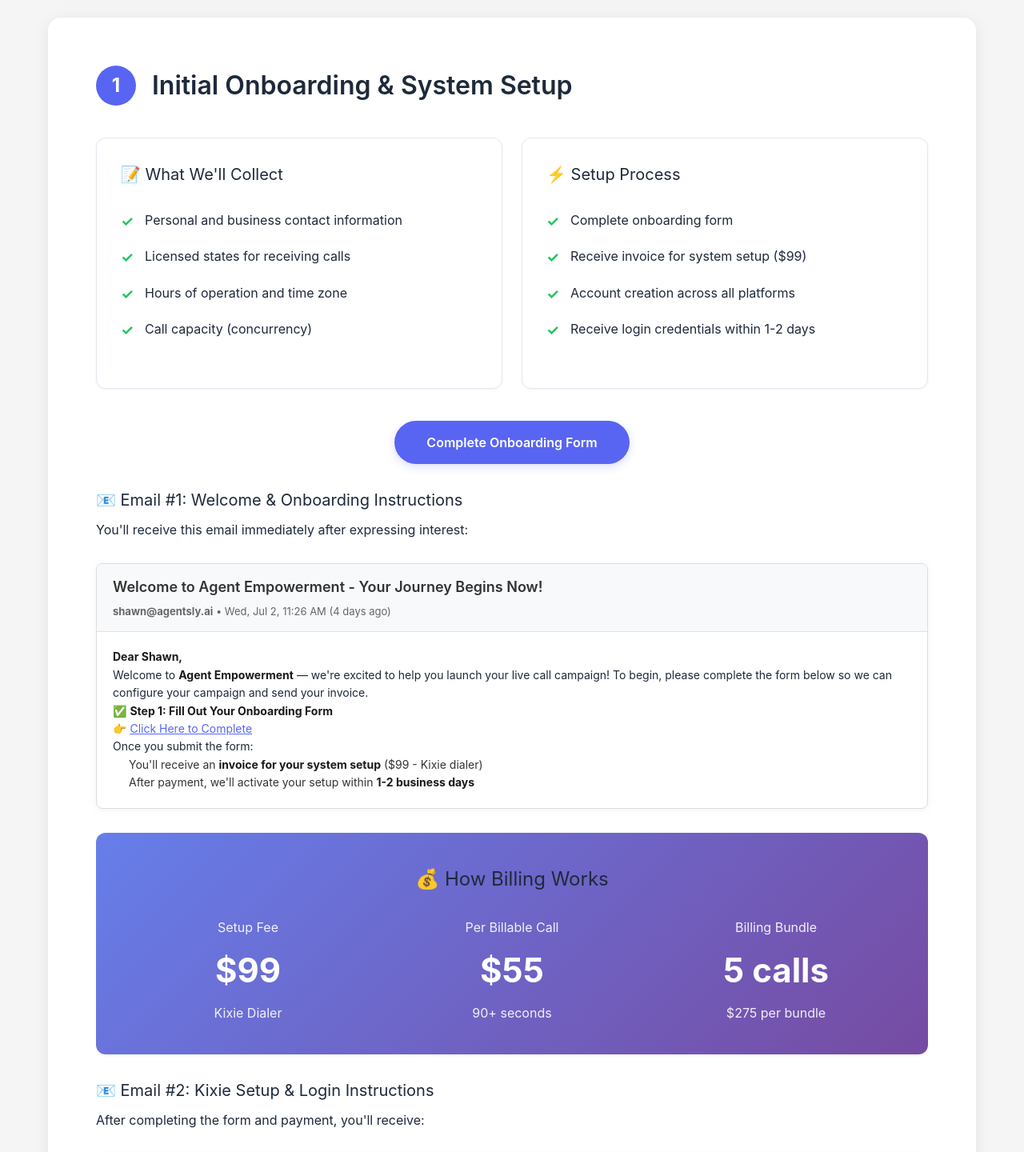
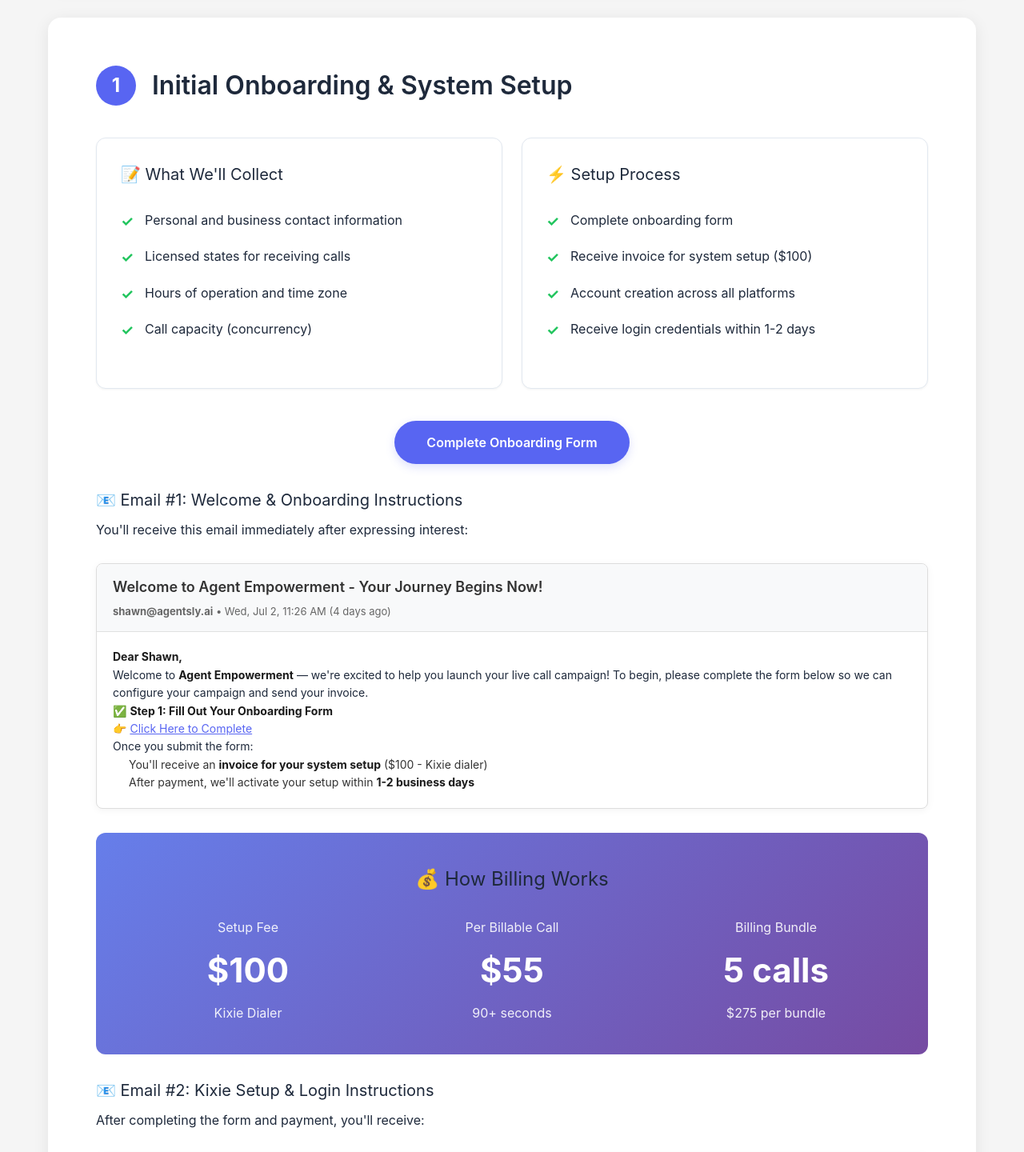
Before and after one commit to myacaexpress/AgentOnboardingFE, a Next.js app: page / in a window 1280 px wide. Shown: the part 844-2284 px from the top of the page at 80% size. Built offline with nearby package versions, Linux system fonts and the light colour scheme.

Commit message:
Update setup fee from 9 to 00
- Updated billing highlight section to show 00 setup fee
- Updated email preview to reflect 00 invoice amount
- Updated setup process checklist to show 00 fee

```diff
--- a/src/app/page.tsx
+++ b/src/app/page.tsx
@@ -58,7 +58,7 @@
               <h3>⚡ Setup Process</h3>
               <ul className="checklist">
                 <li>Complete onboarding form</li>
-                <li>Receive invoice for system setup ($99)</li>
+                <li>Receive invoice for system setup ($100)</li>
                 <li>Account creation across all platforms</li>
                 <li>Receive login credentials within 1-2 days</li>
               </ul>
@@ -87,7 +87,7 @@
               <p>👉 <a href="#" className="email-link">Click Here to Complete</a></p>
               <p>Once you submit the form:</p>
               <ol style={{marginLeft: '20px'}}>
-                <li>You&apos;ll receive an <strong>invoice for your system setup</strong> ($99 - Kixie dialer)</li>
+                <li>You&apos;ll receive an <strong>invoice for your system setup</strong> ($100 - Kixie dialer)</li>
                 <li>After payment, we&apos;ll activate your setup within <strong>1-2 business days</strong></li>
               </ol>
             </div>
@@ -98,7 +98,7 @@
             <div className="billing-grid">
               <div className="billing-item">
                 <div className="billing-label">Setup Fee</div>
-                <div className="billing-amount">$99</div>
+                <div className="billing-amount">$100</div>
                 <div className="billing-label">Kixie Dialer</div>
               </div>
               <div className="billing-item">
```
